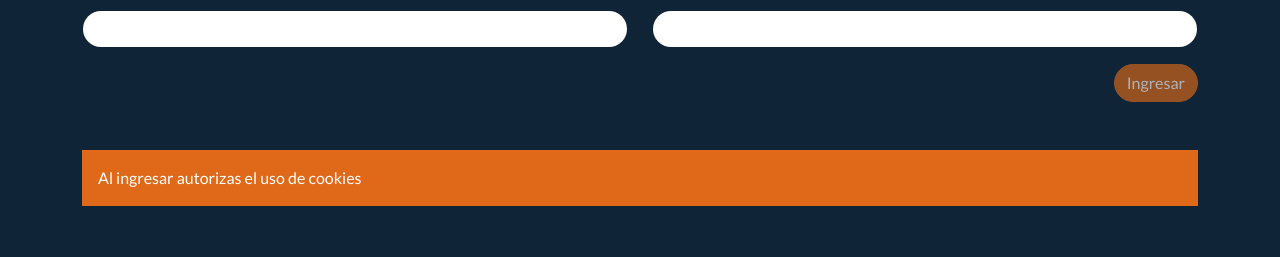
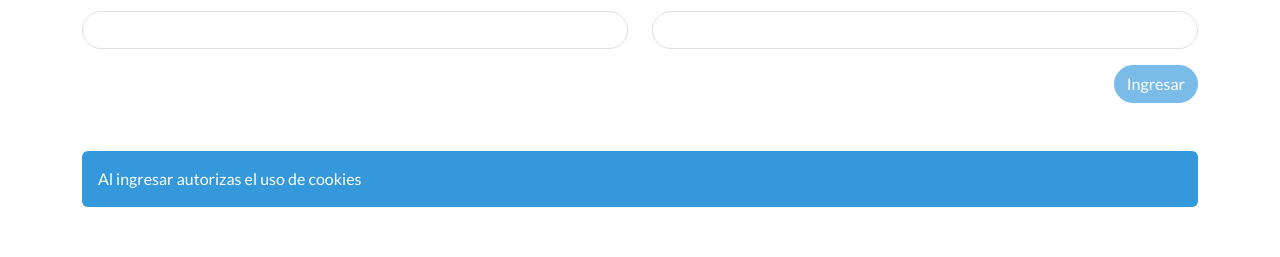
Before and after one commit to andres64372/retropixel-app, a React (Create React App) app: page /login in a window 1280 px wide. Shown: the part 345-602 px from the top of the page. Built offline with nearby package versions, Linux system fonts and the light colour scheme.

Commit message:
changed colors

```diff
--- a/src/components/index.jsx
+++ b/src/components/index.jsx
@@ -62,7 +62,7 @@ function Index(){
     }
     return (
     <div style={{alignSelf: 'flex-center'}} className="container mt-3">
-        <button className="btn btn-secondary rounded-pill" onClick={logout}>Salir</button>
+        <button className="btn btn-info rounded-pill" onClick={logout}>Salir</button>
         { Deviceid.length > 0
         ? <div className="row">
         {Deviceid.map(device =>(
--- a/src/components/login.jsx
+++ b/src/components/login.jsx
@@ -76,12 +76,12 @@ function Login(){
               </div>
             </div>
             <div className="justify-content-right" style={{textAlign: 'right'}}>
-              <button type="submit" className="btn btn-primary rounded-pill" disabled={Disabled}>Ingresar</button>
+              <button type="submit" className="btn btn-info rounded-pill" disabled={Disabled}>Ingresar</button>
             </div>
             <p style={{color: 'red'}} hidden={!Invalid}>Datos erroneos</p>
           </form>
           <div className="row align-items-center my-5">
-            <div className="alert alert-primary" role="alert">
+            <div className="alert alert-info" role="alert">
               Al ingresar autorizas el uso de cookies
             </div>
           </div>
--- a/src/components/picker.jsx
+++ b/src/components/picker.jsx
@@ -71,7 +71,7 @@ function Picker(props){
     }
     return(
         <div className="container">
-            <div className="card rounded-pill p-3 my-4">
+            <div className="card p-3 my-4" style={{borderRadius: '80px', borderColor: '#ffffff', backgroundColor: '#c2c2c2'}}>
                 <div className="row">
                     <div className="col-5 col-md-3 col-lg-4">
                         <div style={{boxShadow: On?`0 0 30px hsl(${init[0]},${init[1]}%,${init[2]}%)`:'none',backgroundColor:'white'}} className="bulb">
@@ -80,18 +80,19 @@ function Picker(props){
                     </div>
                     <div className="col-7 col-md-9 col-lg-8">
                         <Switch color="primary" checked={On} onChange={checked} disabled={!props.online}/>
-                        <p>{props.name}</p>
+                        <p className="text-white">{props.name}</p>
                         <button style={{color:"white",border:"1px solid white",backgroundColor:"transparent"}} onClick={() => setOpen(!open)} className="btn rounded-pill shadow-none"><IoMdColorPalette />Color</button>
                     </div>
                 </div>
+                <Collapse in={open}>
+                    <div className="row justify-content-center my-5">
+                        <label htmlFor="sat" className="form-label text-white">Saturación</label>
+                        <Slider value={White} sx={{color:"white",width:"80%"}} onChange={(evt) => {lum.current=evt.target.value;setWhite(evt.target.value);changeColor()}} onChangeCommitted={color} min={0} max={100} />
+                        <div style={{width:'fit-content'}}><ColorPicker step={10} disabled={!props.online} variant="persistent" onInput={(evt) => {hue.current = 10*parseInt(evt/10);changeColor()}} onChange={color} hue={Hue} luminosity={Lum} saturation={Sat}/></div>
+                    </div>
+                </Collapse>
             </div>
-            <Collapse in={open}>
-                <div className="row justify-content-center mb-5">
-                    <label htmlFor="sat" className="form-label">Saturation</label>
-                    <Slider value={White} sx={{color:"white",width:"80%"}} onChange={(evt) => {lum.current=evt.target.value;setWhite(evt.target.value);changeColor()}} onChangeCommitted={color} min={0} max={100} />
-                    <div style={{width:'fit-content'}}><ColorPicker step={10} disabled={!props.online} variant="persistent" onInput={(evt) => {hue.current = 10*parseInt(evt/10);changeColor()}} onChange={color} hue={Hue} luminosity={Lum} saturation={Sat}/></div>
-                </div>
-            </Collapse>
+
         </div>
     );
 }
--- a/src/index.js
+++ b/src/index.js
@@ -4,7 +4,7 @@ import './index.css';
 import App from './App';
 import reportWebVitals from './reportWebVitals';
 import * as serviceWorkerRegistration from './serviceWorkerRegistration';
-import 'bootswatch/dist/superhero/bootstrap.css';
+import 'bootswatch/dist/flatly/bootstrap.css';
 
 const root = ReactDOM.createRoot(document.getElementById("root"));
 root.render(
```
